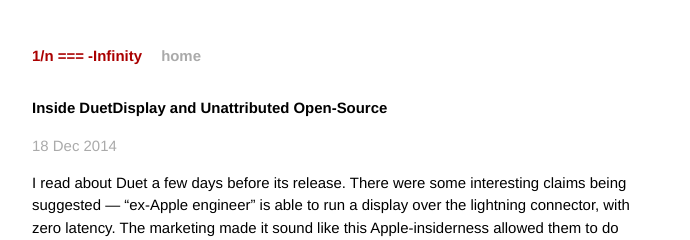
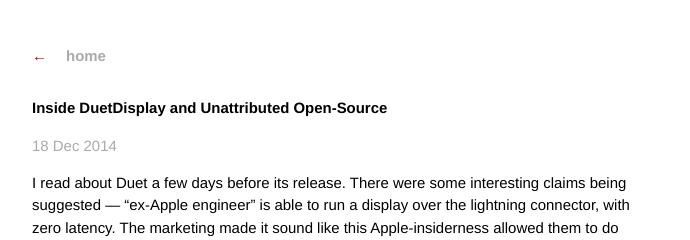
Before and after one commit to deanm/deanm.github.com, a Jekyll site: the page built from _posts/2014-12-18-DuetDisplay.markdown, in a window 1280 px wide and 900 px high. Shown: the top 240 px of the window, without its empty margins (294-984 px from the left). Built offline with Jekyll 4.4.1, drawn with Linux system fonts in a browser that asks for light colours; Markdown is read by kramdown in place of the engine named in the settings.

Commit message:
config: Change name of blow to left arrow (back).

```diff
--- a/_config.yml
+++ b/_config.yml
@@ -1,3 +1,3 @@
-name: 1/n === -Infinity
+name: ←
 markdown: redcarpet
 pygments: true
```
